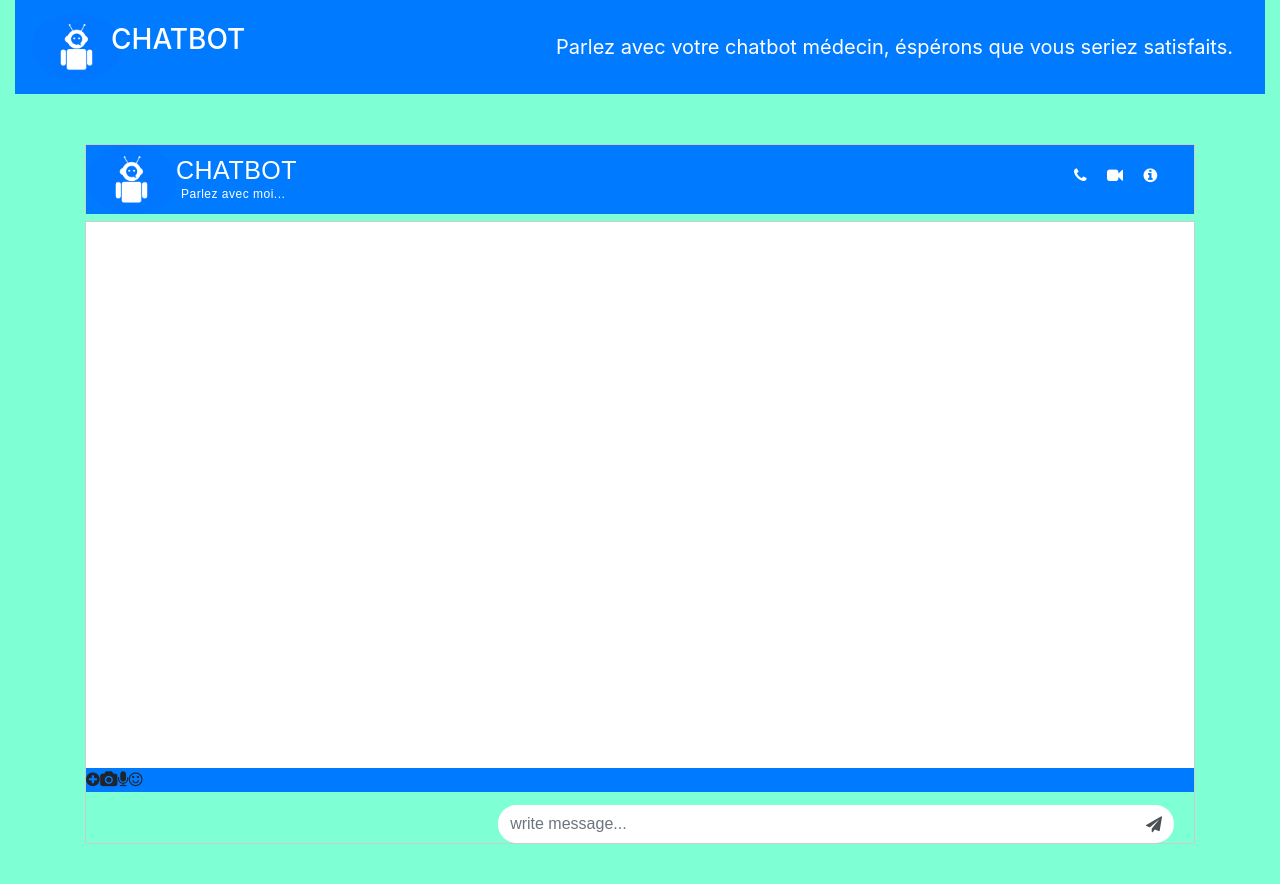
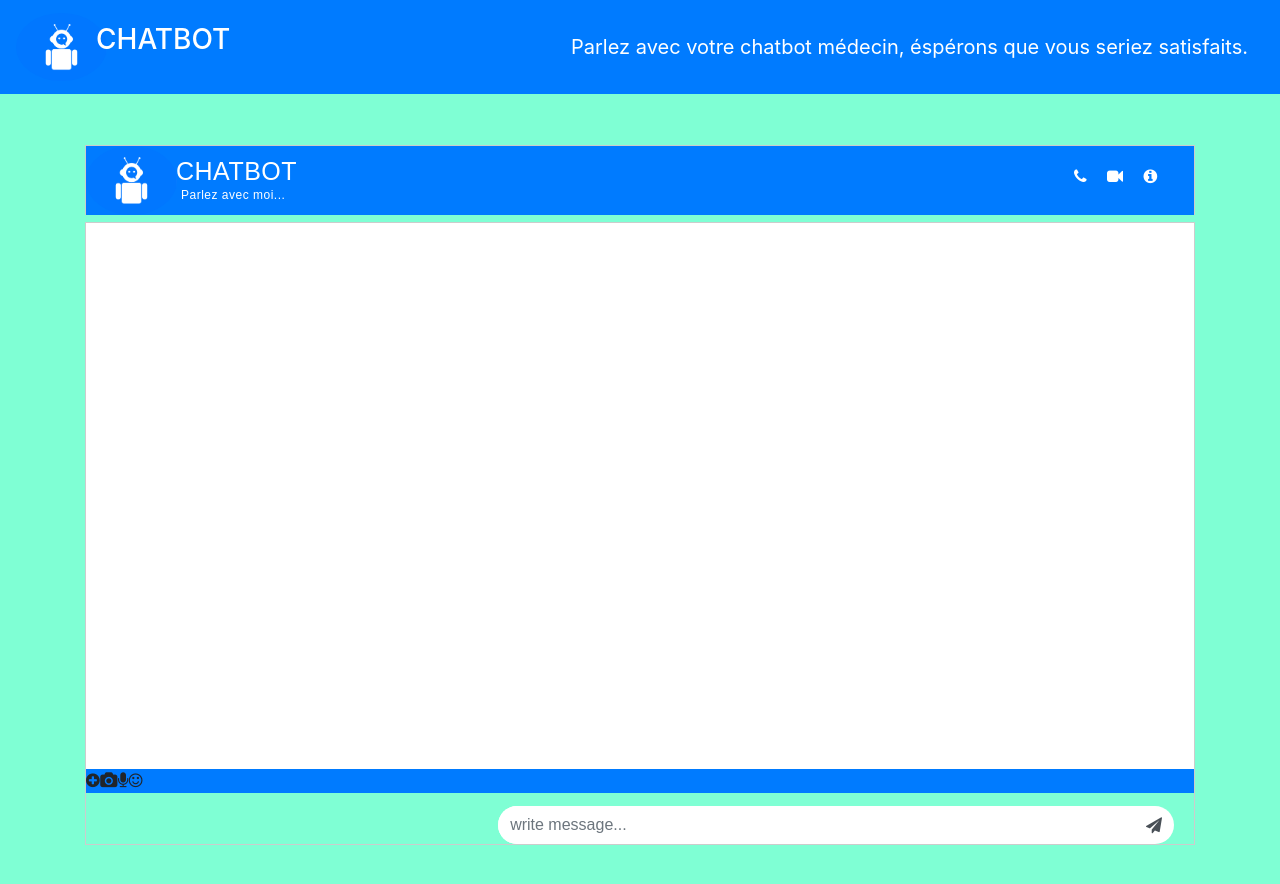
Before and after one commit to MouslimAitssi/responsive-chatbot, a React (Create React App) app: page / in a window 1280 px wide. Shown: the top 884 px of the page. Built offline with nearby package versions, Linux system fonts and the light colour scheme.

Commit message:
fixed for small devices

```diff
--- a/src/App.js
+++ b/src/App.js
@@ -61,7 +61,7 @@ class App extends Component {
   render() {
 
     return(
-          <div className="col">
+          <div>
             <Navbar dark color= "primary">
                 <NavbarBrand href="/">
                   <div className="msg-header-img">
```
